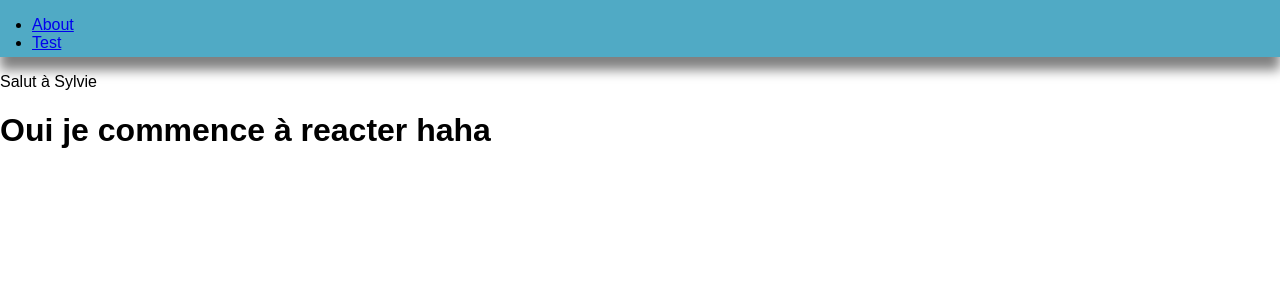
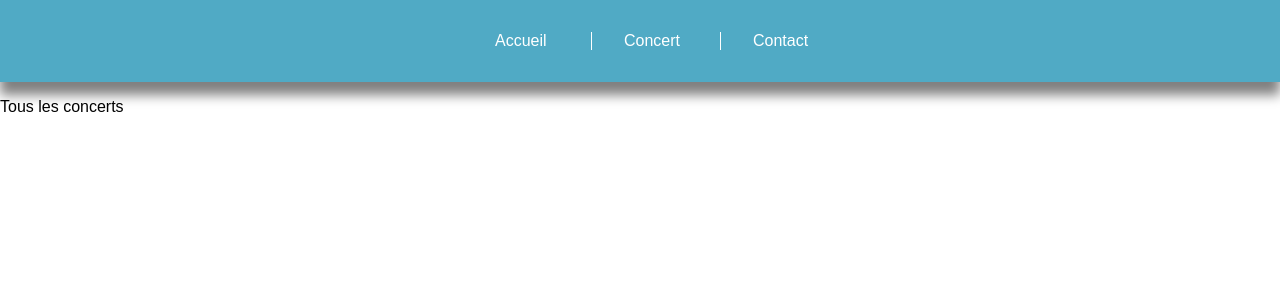
Before and after one commit to Sylvie-godard/music-gether-front, a React (Create React App) app: page /concert in a window 1280 px wide. Shown: the top 300 px of the page. Built offline with nearby package versions, Linux system fonts and the light colour scheme.

Commit message:
[MODIF] navbar

```diff
--- a/src/AboutComponent/About.js
+++ /dev/null
@@ -1,11 +0,0 @@
-import React from 'react';
-
-const About = () => {
-    return (
-        <div>
-            <p>Salut</p>
-        </div>
-    );
-};
-
-export default About;
--- a/src/App.js
+++ b/src/App.js
@@ -6,7 +6,6 @@ class App extends Component{
     return (
         <div className="container center">
             <NavBar />
-            <h1>Oui je commence à reacter haha</h1>
         </div>
     );
   }
--- /dev/null
+++ b/src/ConcertComponent/Concert.js
@@ -0,0 +1,11 @@
+import React from 'react';
+
+const Concert = () => {
+    return (
+        <div>
+            <p>Tous les concerts</p>
+        </div>
+    );
+};
+
+export default Concert;
--- /dev/null
+++ b/src/ContactComponent/Contact.js
@@ -0,0 +1,11 @@
+import React from 'react';
+
+const Contact = () => {
+    return (
+        <div>
+            <p>Voici mes contacts</p>
+        </div>
+    );
+};
+
+export default Contact;
--- a/src/NavbarComponent/Navbar.js
+++ b/src/NavbarComponent/Navbar.js
@@ -5,8 +5,8 @@ import {
 } from "react-router-dom";
 import { Route, Switch } from "react-router";
 import '../css/style.css';
-import About from '../AboutComponent/About';
-import Test from '../TestComponent/Test';
+import Contact from '../ContactComponent/Contact';
+import Concert from '../ConcertComponent/Concert';
 
 const NavBar = () => {
     return (
@@ -14,18 +14,21 @@ const NavBar = () => {
             <div>
                 <ul className="navBar">
                     <li>
-                        <Link to="/about">About</Link>
+                        <Link to="/">Accueil</Link>
                     </li>
                     <li>
-                        <Link to="/test">Test</Link>
+                        <Link to="/concert">Concert</Link>
+                    </li>
+                    <li>
+                        <Link to="/contact">Contact</Link>
                     </li>
                 </ul>
                 <Switch>
-                    <Route path="/about">
-                        <About />
+                    <Route path="/contact">
+                        <Contact />
                     </Route>
-                    <Route path="/:user">
-                        <Test />
+                    <Route path="/concert">
+                        <Concert />
                     </Route>
                 </Switch>
             </div>
--- a/src/TestComponent/Test.js
+++ /dev/null
@@ -1,11 +0,0 @@
-import React from 'react';
-
-const Test = () => {
-    return (
-        <div>
-            <p>Salut à Sylvie</p>
-        </div>
-    );
-};
-
-export default Test;
--- a/src/css/style.css
+++ b/src/css/style.css
@@ -1,6 +1,32 @@
+a {
+    text-decoration: none;
+}
+
 .navBar {
-    padding: 1rem 1rem 0.3rem 2rem;
+    display: flex;
+    padding: 2rem 0 2rem 2rem;
     margin: 0 0 0 0;
     background-color: #50aac5;
+    box-sizing: border-box;
     box-shadow: 0 0.8rem 0.7rem grey;
+    color: white;
+    list-style: none;
+    justify-content: center;
 }
+
+.navBar li {
+    padding-left: 2rem;
+    padding-right: 2rem;
+    border-right: solid 1px;
+    display: inline;
+    width: 4rem;
+    justify-content: space-around;
+}
+
+.navBar li:nth-child(3) {
+    border: none;
+}
+
+.navBar a {
+    color: white;
+}
```
Also changed, not shown: public/LOGOconcert.png (added), public/concert-audience.jpg (added).
